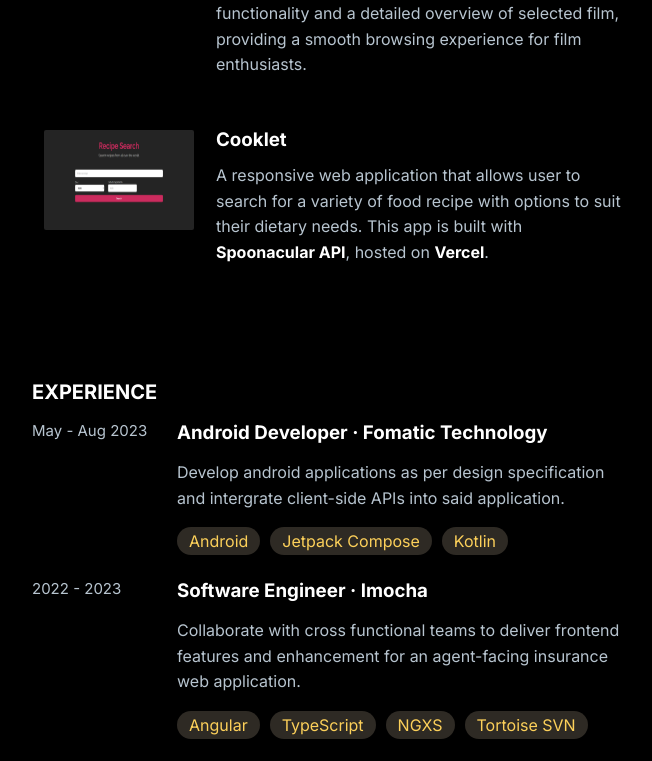
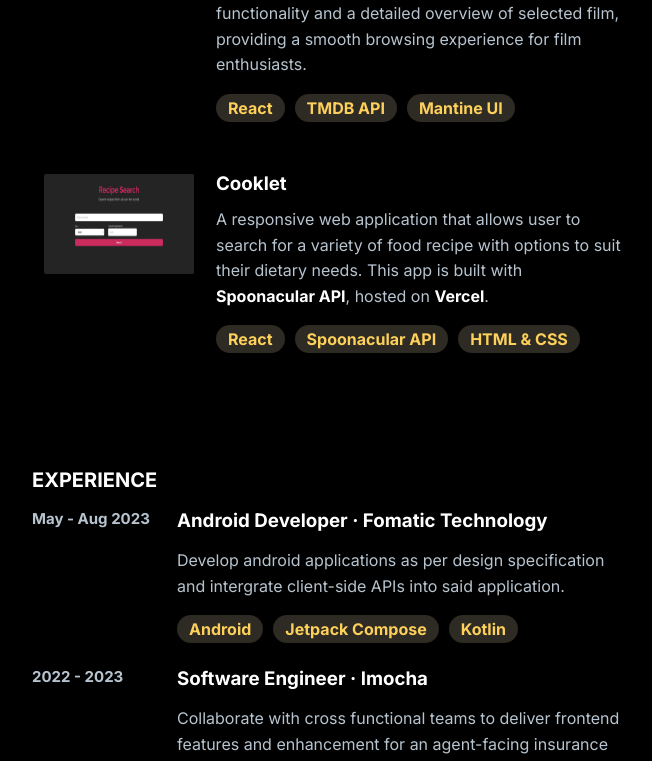
Before and after one commit to Chai4523/portfolio, a React (Vite) app: page / in a window 1280 px wide. Shown: the part 790-1551 px from the top of the page, without its empty margins (600-1252 px from the left). Built offline with nearby package versions, Linux system fonts and the light colour scheme.

Commit message:
minor UI changes

```diff
--- a/src/assets/experience.json
+++ b/src/assets/experience.json
@@ -5,21 +5,24 @@
       "title": "Android Developer",
       "company": "Fomatic Technology",
       "description": "Develop android applications as per design specification and intergrate client-side APIs into said application.",
-      "techs": ["Android", "Jetpack Compose", "Kotlin"]
+      "techs": ["Android", "Jetpack Compose", "Kotlin"],
+      "url": "https://fomatictech.com/"
     },
     {
       "date": "2022 - 2023",
       "title": "Software Engineer",
       "company": "Imocha",
       "description": "Collaborate with cross functional teams to deliver frontend features and enhancement for an agent-facing insurance web application.",
-      "techs": ["Angular", "TypeScript", "NGXS", "Tortoise SVN"]
+      "techs": ["Angular", "TypeScript", "NGXS", "Tortoise SVN"],
+      "url": "https://www.imocha.com.my/"
     },
     {
       "date": "Dec - Feb 2021",
       "title": "Software Engineer Intern",
       "company": "Imocha",
       "description": "Completed Ionic and Angular framework training. Implemented firebase crashlytic on a mock application before integrating the feature on client's application.",
-      "techs": ["Ionic", "Angular", "TypeScript", "Firebase", "CSS"]
+      "techs": ["Ionic", "Angular", "TypeScript", "Firebase", "CSS"],
+      "url": "https://www.imocha.com.my/"
     }
   ]
 }
--- a/src/components/Experience.jsx
+++ b/src/components/Experience.jsx
@@ -3,7 +3,13 @@
 
 export default function Experience() {
   const cardEls = data.map((data) => (
-    <div key={crypto.randomUUID()} className="card">
+    <a
+      key={crypto.randomUUID()}
+      href={data.url}
+      target="_blank"
+      rel="noopener noreferrer"
+      className="card card-link"
+    >
       <div className="card-date">{data.date}</div>
       <div className="card-info">
         <div>
@@ -18,14 +24,19 @@
           ))}
         </div>
       </div>
-    </div>
+    </a>
   ));
 
   return (
     <div className="pb-80">
       <h2>EXPERIENCE</h2>
       {cardEls}
-      <a href={resume} target="_blank" rel="noopener noreferrer" className="tag-link">
+      <a
+        href={resume}
+        target="_blank"
+        rel="noopener noreferrer"
+        className="tag-link"
+      >
         View full resume
       </a>
     </div>
--- a/src/components/Projects.jsx
+++ b/src/components/Projects.jsx
@@ -19,12 +19,17 @@
           />
           <div className="card-info">
             <h3>Movie app</h3>
-            <p className="mg-0">
+            <p className="mt-0">
               A Movie/TV discovery web app that showcases curated categories
               like trending, top-rated and genre-specific selections. Equipped
               with search functionality and a detailed overview of selected
               film, providing a smooth browsing experience for film enthusiasts.
             </p>
+            <div className="card-techs">
+              {["React", "TMDB API", "Mantine UI"].map((tech) => (
+                <div key={crypto.randomUUID()}>{tech}</div>
+              ))}
+            </div>
           </div>
         </div>
       </a>
@@ -42,7 +47,7 @@
           />
           <div className="card-info">
             <h3>Cooklet</h3>
-            <p className="mg-0">
+            <p className="mt-0">
               A responsive web application that allows user to search for a
               variety of food recipe with options to suit their dietary needs.
               This app is built with
@@ -64,6 +69,11 @@
               </a>
               .
             </p>
+            <div className="card-techs">
+              {["React", "Spoonacular API", "HTML & CSS"].map((tech) => (
+                <div key={crypto.randomUUID()}>{tech}</div>
+              ))}
+            </div>
           </div>
         </div>
       </a>
--- a/src/index.css
+++ b/src/index.css
@@ -137,8 +137,8 @@
   max-width: 600px;
 }
 
-.mg-0 {
-  margin: 0;
+.mt-0 {
+  margin-top: 0;
 }
 
 .pb-80 {
```
